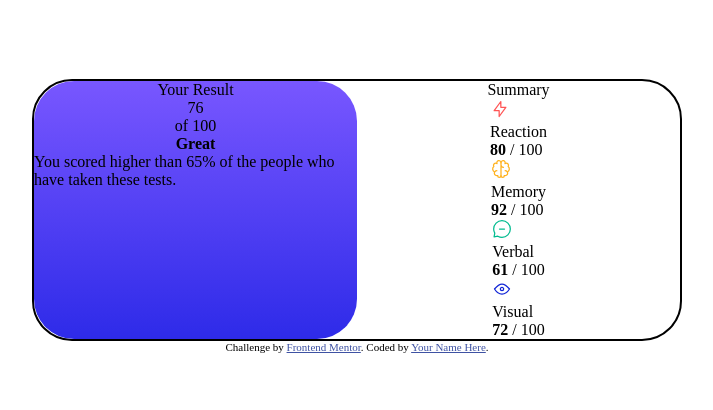
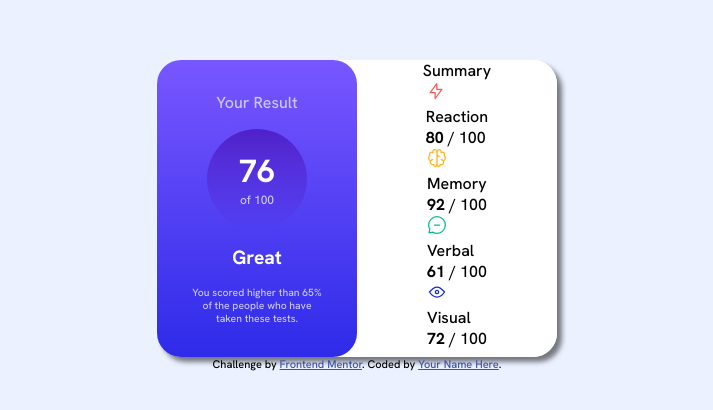
Before and after one commit to rohullahN/FrontendMentor, a plain HTML site: page results-summary-component-main/index.html in a window 1280 px wide. Shown: the part 184-594 px from the top of the page, without its empty margins (283-996 px from the left). Drawn offline with Linux system fonts and the light colour scheme.

Commit message:
Add styling to the result side of the results summart component

```diff
--- a/results-summary-component-main/index.html
+++ b/results-summary-component-main/index.html
@@ -17,13 +17,13 @@
 <body>
   <div class="container">
     <div class="result">
-      <p>Your Result</p>
+      <p class="title">Your Result</p>
       <div class="circle">
-        76
+        <h1>76</h1>
+        <p>of 100</p>
       </div>
-      <p>of 100</p>
       <b>Great</b>
-      <p>You scored higher than 65% of the people who have taken these tests.</p>
+      <p class="footer">You scored higher than 65% of the people who have taken these tests.</p>
     </div>
     <div class="summary">
       <p>Summary</p>
--- a/results-summary-component-main/styles.css
+++ b/results-summary-component-main/styles.css
@@ -24,6 +24,8 @@
     --Dark-gray-blue: hsl(224, 30%, 27%);
 }
 body {
+    font-family: "Hanken Grotesk", sans-serif;
+    background: var(--Pale-blue);
     display: flex;
     flex-direction: column;
     align-items: center;
@@ -32,9 +34,10 @@ body {
 }
 
 .container {
-    width: 650px;
-    border: 2px solid black;
-    border-radius: 40px;
+    background: var(--White);
+    width: 400px;
+    box-shadow: 5px 5px 5px rgba(0,0,0,0.5);
+    border-radius: 1.5rem;
     display: flex;
     flex-direction: row;
     justify-content: space-between;
@@ -43,21 +46,56 @@ body {
 
 .result {
     background: linear-gradient(to bottom, var(--Light-slate-blue), var(--Light-royal-blue));
-    border-radius: 40px;
+    border-radius: 1.5rem;
+    width: 50%;
+    display: flex;
+    flex-direction: column;
+    align-items: center;
+    justify-content: center;
+    gap: 1rem;
+    padding: 2rem;
+}
+
+.circle {
+    width: 100px;
+    height: 100px;
+    border-radius: 50%;
+    display: flex;
+    flex-direction: column;
+    justify-content: center;
+    align-items: center;
+    background: linear-gradient(to bottom, var(--Violet-blue), var(--Persian-blue));;
+}
+
+.circle h1 {
+    color: var(--White);
+    font-size: 2rem;
+}
+
+.circle p {
+    color: var(--Light-lavender);
+    font-size: 0.75rem;
+}
+
+.result .title {
+    color: var(--Light-lavender);
+}
+.result b {
+    color: var(--White);
+    font-size: 1.2rem;
+}
+
+.result .footer {
+    color: var(--Light-lavender);
+    font-size: 0.65rem;
+    text-align: center;
+}
+
+.summary {
+    background-color: var(--White);
+    border-radius: 1.5rem;
     width: 50%;
     display: flex;
     flex-direction: column;
     align-items: center;
 }
-
-.summary {
-    width: 50%;
-    display: flex;
-    flex-direction: column;
-    align-items: center;
-}
-
-/*.test {*/
-/*    display: flex;*/
-/*    flex-direction: row;*/
-/*}*/
```
